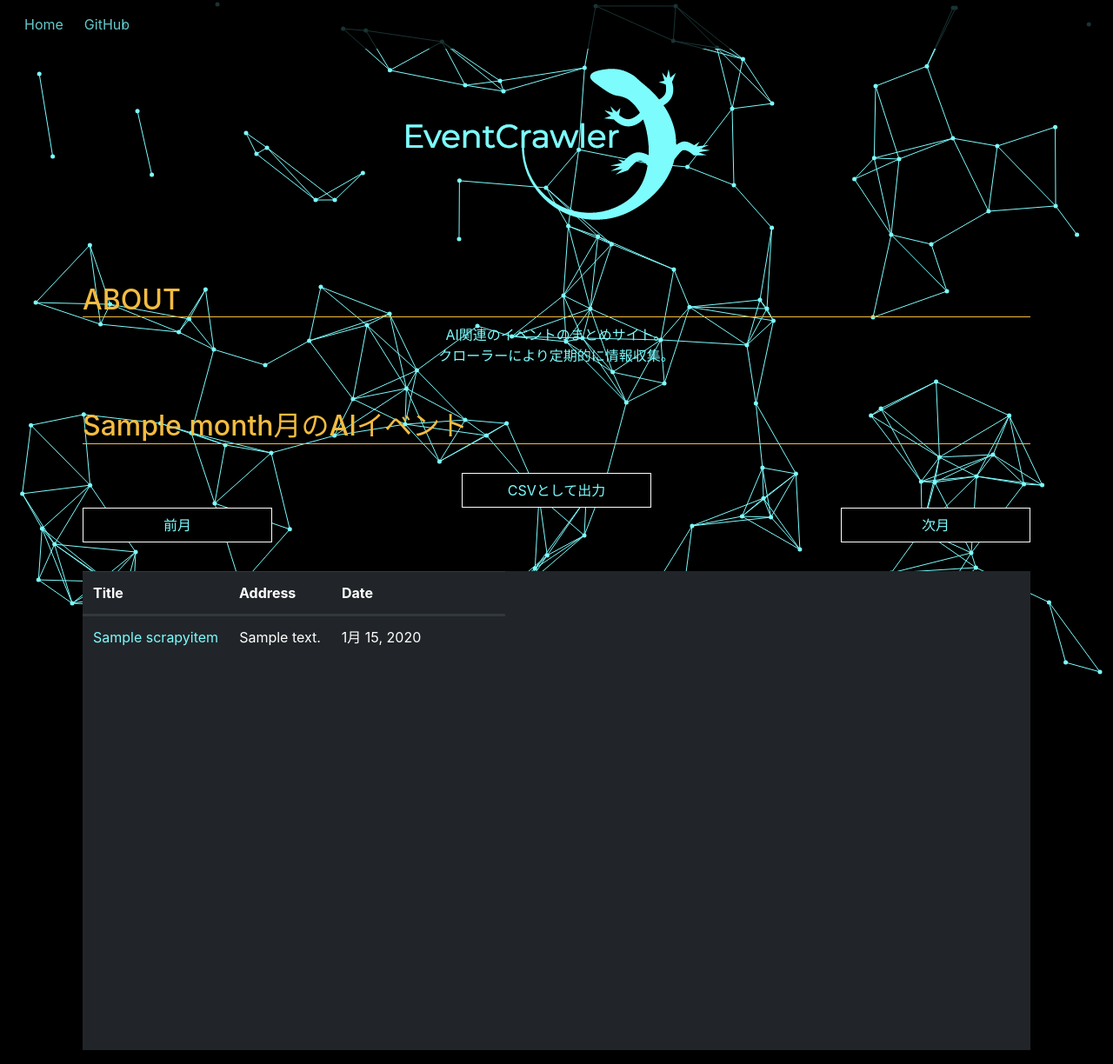
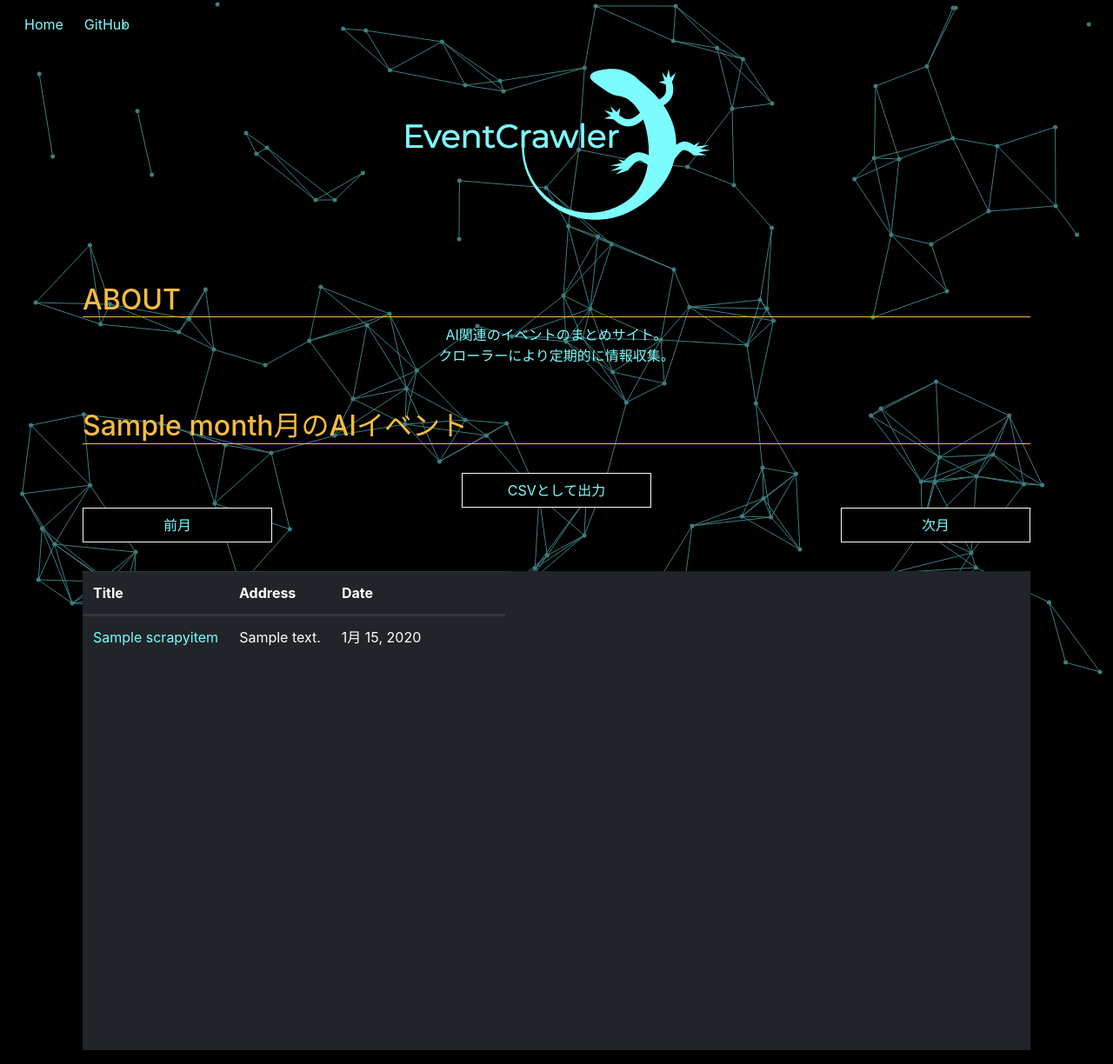
Before and after one commit to kyoppii13/event_crawler_django, a Django app: template crawls/templates/crawls/index.html in a window 1280 px wide. Shown: the whole page at 87% size. Run offline with Django 3.2, Linux system fonts and the light colour scheme; tables that the repository leaves empty hold one stand-in row (values such as "Sample post"); the template is opened without the code that fills it: values that come from a table or form of the project are taken from there, most other values are stand-ins (such as "Sample title", 1, 10 or a date in 2020); some libraries are stand-ins or nearby versions.

Commit message:
fix style.css

```diff
--- a/crawls/static/crawls/css/style.css
+++ b/crawls/static/crawls/css/style.css
@@ -39,9 +39,8 @@ p{
 
 .button_wrapper{
   text-align: center;
-  opacity: 1;
-  background-color: black;
 }
+
 .container .logo{
   text-align: center;
 }
@@ -64,6 +63,7 @@ p{
   top:0;
   left:0;
   width: 100%;
+  background-color: rgba(0,0,0,0.5);
 }
 
 table{
@@ -95,11 +95,6 @@ a.button{
 .button_wrapper:hover{
  background-color: #1b1e21;
 
-}
-
-.navbar {
-  background-color: #000000;
-  opacity: 0.8;
 }
 
 .navbar .navbar-brand {
```
